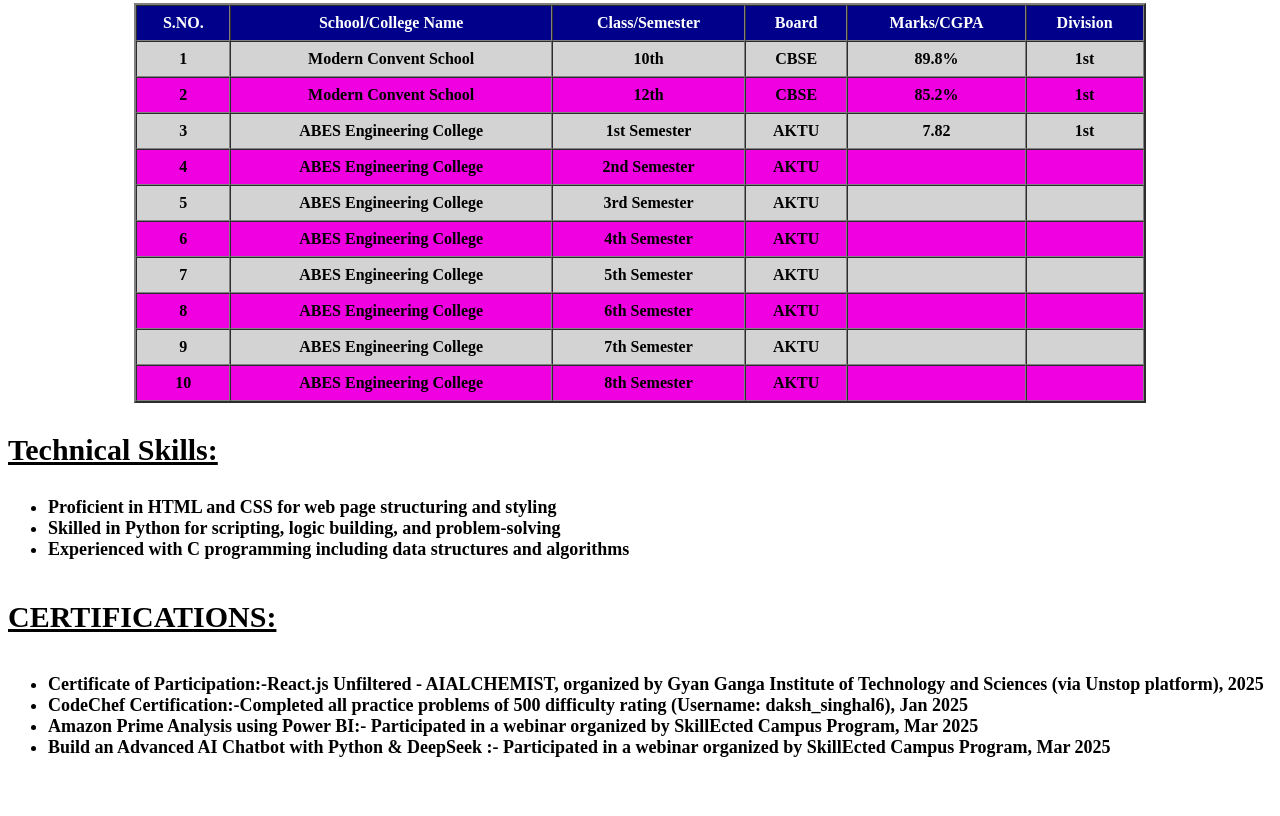
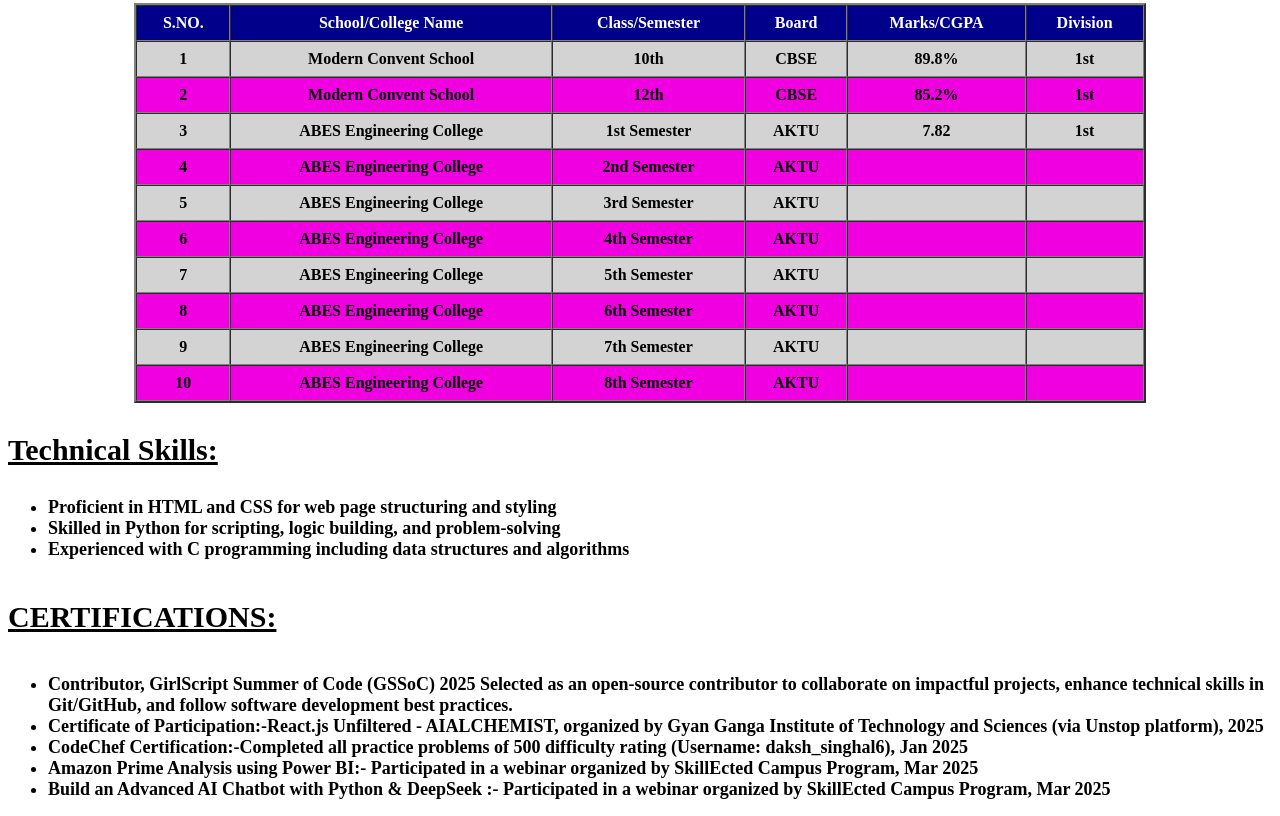
Before and after one commit to Daksh12345-del/ABES-FSD-DAKSH-386, a plain HTML site: page HTML FOLDER/exercise.html in a window 1280 px wide. Shown: the part 409-1225 px from the top of the page. Before the commit the page ends 1183 px from the top, so only its background shows below. Drawn offline with Linux system fonts and the light colour scheme.

Commit message:
resume updated

```diff
--- a/HTML FOLDER/exercise.html
+++ b/HTML FOLDER/exercise.html
@@ -162,6 +162,7 @@
     </div>
     <h4><u>CERTIFICATIONS:</u></h4>
     <ul>
+        <li>Contributor, GirlScript Summer of Code (GSSoC) 2025 Selected as an open-source contributor to collaborate on impactful projects, enhance technical skills in Git/GitHub, and follow software development best practices.</li>
         <li>Certificate of Participation:-React.js Unfiltered - AIALCHEMIST, organized by Gyan Ganga Institute of Technology and Sciences (via Unstop platform), 2025</li>
         <li>CodeChef Certification:-Completed all practice problems of 500 difficulty rating (Username: daksh_singhal6), Jan 2025</li>
         <li>Amazon Prime Analysis using Power BI:- Participated in a webinar organized by SkillEcted Campus Program, Mar 2025</li>
```
